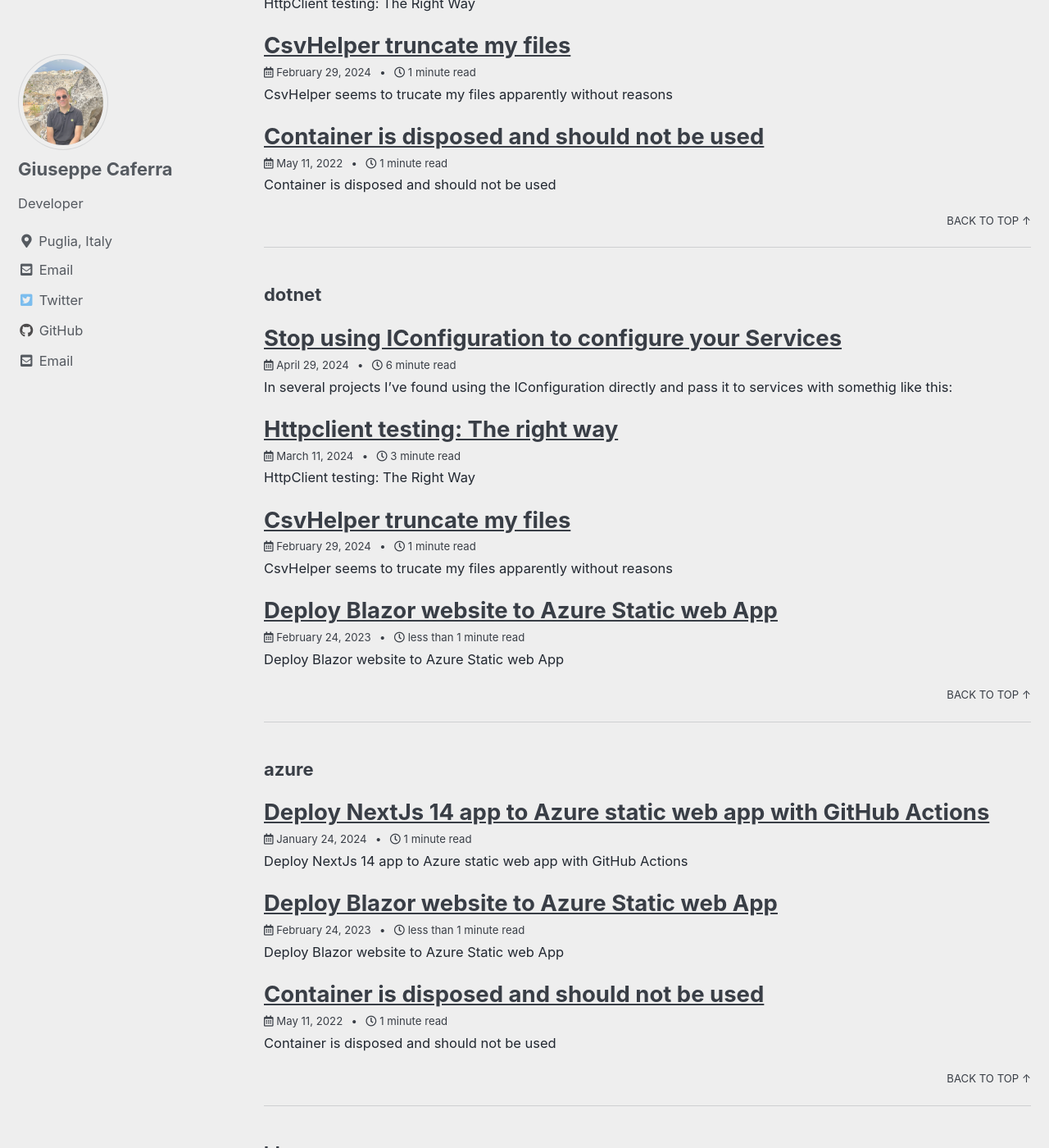
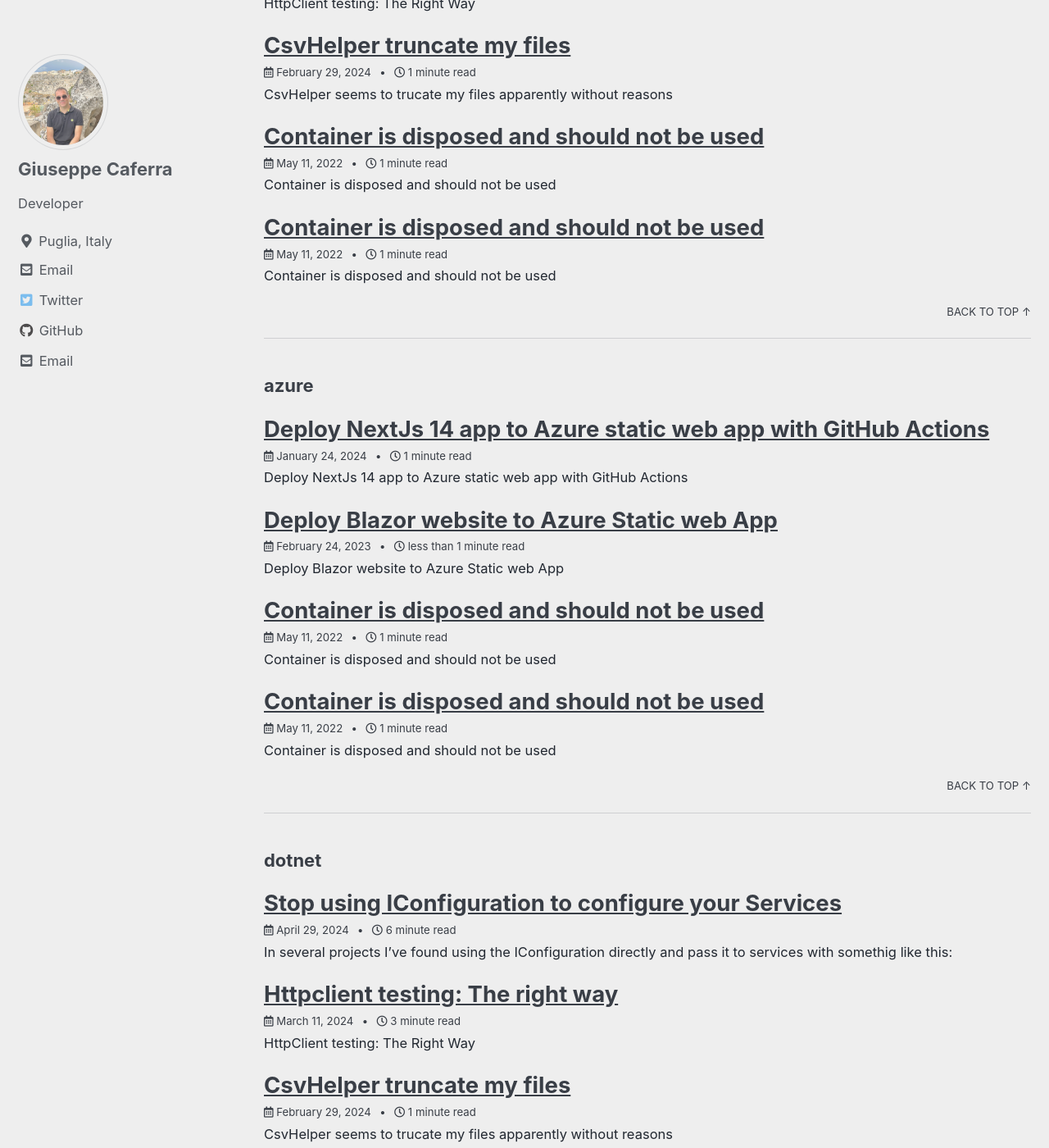
Before and after one commit to gcaferra/gcaferra.github.io, a Jekyll site: the page built from _pages/tag-archive.md, in a window 1280 px wide and 1400 px high, scrolled down 601 px. Shown: the whole window at 82% size. Built offline with Jekyll 4.4.1, drawn with Linux system fonts in a browser that asks for light colours; cached includes are drawn as plain includes; part of the change alters nothing that is shown.

````diff
--- a/_config.yml
+++ b/_config.yml
@@ -108,11 +108,11 @@ author:
   avatar           : "/assets/images/profile.png"
   bio              : "Developer"
   location         : "Puglia, Italy"
-  email            : g.caferra@gmail.com
+  email            : g.caferra@icloud.com
   links:
     - label: "Email"
       icon: "fas fa-fw fa-envelope-square"
-      url: "mailto:g.caferra@gmail.com"
+      url: "mailto:g.caferra@icloud.com"
 #    - label: "Website"
 #      icon: "fas fa-fw fa-link"
       # url: "https://your-website.com"
--- /dev/null
+++ b/_posts/2023/2022-05-11-container-is-diposed.md
@@ -0,0 +1,75 @@
+---
+title: "Container is disposed and should not be used"
+tags:
+- c#
+- azure
+---
+
+# Container is disposed and should not be used
+
+if you are you are facing the same problem here I can show you some hint on how I've fixed it.
+
+## We stated to have this error from Azure Function that consume Service Bus messages
+
+``` text
+Container is disposed and should not be used: Container is disposed. You may include Dispose stack-trace into the message via: container.With(rules => rules.WithCaptureContainerDisposeStackTrace()) |
+```
+
+Searching aroung I was pointed to this Issue on GitHub:
+
+[Container is disposed and should not be used: Container is disposed](https://github.com/Azure/azure-functions-host/issues/5240)
+
+But I've not found any solution there but following you can find my solution for it after several try I've figured out what to do.
+If you register the Context with the factory like the following
+
+> Code from Startup.cs
+
+``` csharp
+
+public override void Configure(IFunctionsHostBuilder builder)
+{
+    var configuration = builder.GetContext().Configuration;
+
+    builder.Services.AddDbContextFactory<SampleContext>(
+        (IServiceProvider _, DbContextOptionsBuilder opts) =>
+        {
+            opts.UseSqlServer(configuration.GetConnectionString("ConnectionString"));
+        });
+}
+```
+
+you can have the Error seen above **"Container is disposed and should not be used"** but here there is the working example I've developed and seems to solve the issue.
+
+First you should register your settings as single instance:
+
+```charp
+public override void Configure(IFunctionsHostBuilder builder)
+{
+  builder.Services.AddSingleton(x =>
+        {
+            CustomSettings myConfig = new();
+            builder.GetContext().Configuration.Bind("ConnectionStrings", myConfig);
+            return myConfig;
+        });
+
+```
+
+then during the cold start the Startup.Config is called and you setting is saved into the **CustomSettings** Class
+
+After the Settings are registered you should change also how you register you **DbContext** registering it directly like:
+
+```csharp
+builder.Services
+.AddDbContext<ConfirmationContext>((IServiceProvider sp, DbContextOptionsBuilder opts) =>
+                opts.UseSqlServer(sp.GetRequiredService<AnswersConsumerSettings>().ConfirmationDb));
+```
+
+In my understanding after the cold start the function calls Dispose of Context and then this call fails when it happen:
+
+```charp
+builder.GetContext().Configuration
+```
+
+The factory try to access to the configuration on each new execution of the function run and this accessing the configuration on a Disposed context throw the exception above.
+
+Hope this post helps someone to save some time
````
